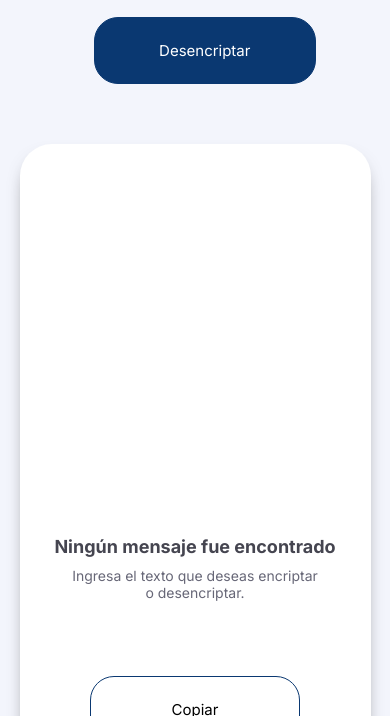
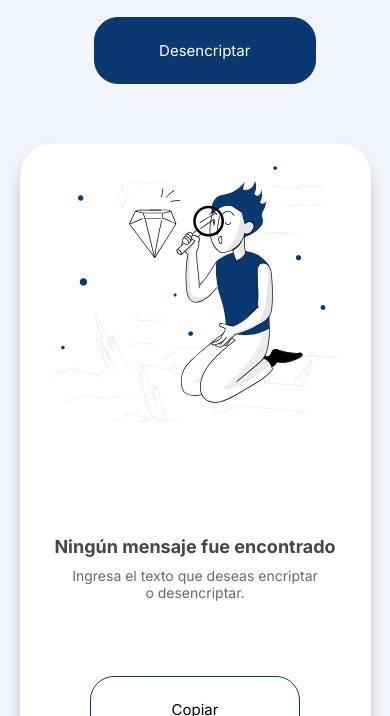
Before and after one commit to VCaceres90/challenge-encriptador, a plain HTML site: page index.html in a window 390 px wide. Shown: the part 725-1441 px from the top of the page. Drawn offline with Linux system fonts and the light colour scheme.

Commit message:
cambio nombre imagen muneco

```diff
--- a/style/style.css
+++ b/style/style.css
@@ -143,7 +143,7 @@ main{
 
 #mensaje{
     background: #ffffff;
-    background-image: url('asset/Muñeco.svg');
+    background-image: url('/asset/Muneco.svg');
     background-repeat: no-repeat;
     background-size: 95%;
     background-position-x: center;
@@ -369,7 +369,7 @@ main{
 
     #mensaje {
         background: #ffffff;
-        background-image: url('asset/Muñeco.svg');
+        background-image: url('/asset/Muneco.svg');
         background-repeat: no-repeat;
         background-size: 90%;
         background-position-x: center;
@@ -604,7 +604,7 @@ main{
 
     #mensaje {
         background: #ffffff;
-        background-image: url('asset/Muñeco.svg');
+        background-image: url('/asset/Muneco.svg');
         background-repeat: no-repeat;
         background-size: 90%;
         background-position-x: center;
```
Also changed, not shown: asset/Muneco.svg (renamed from asset/Muñeco.svg).
